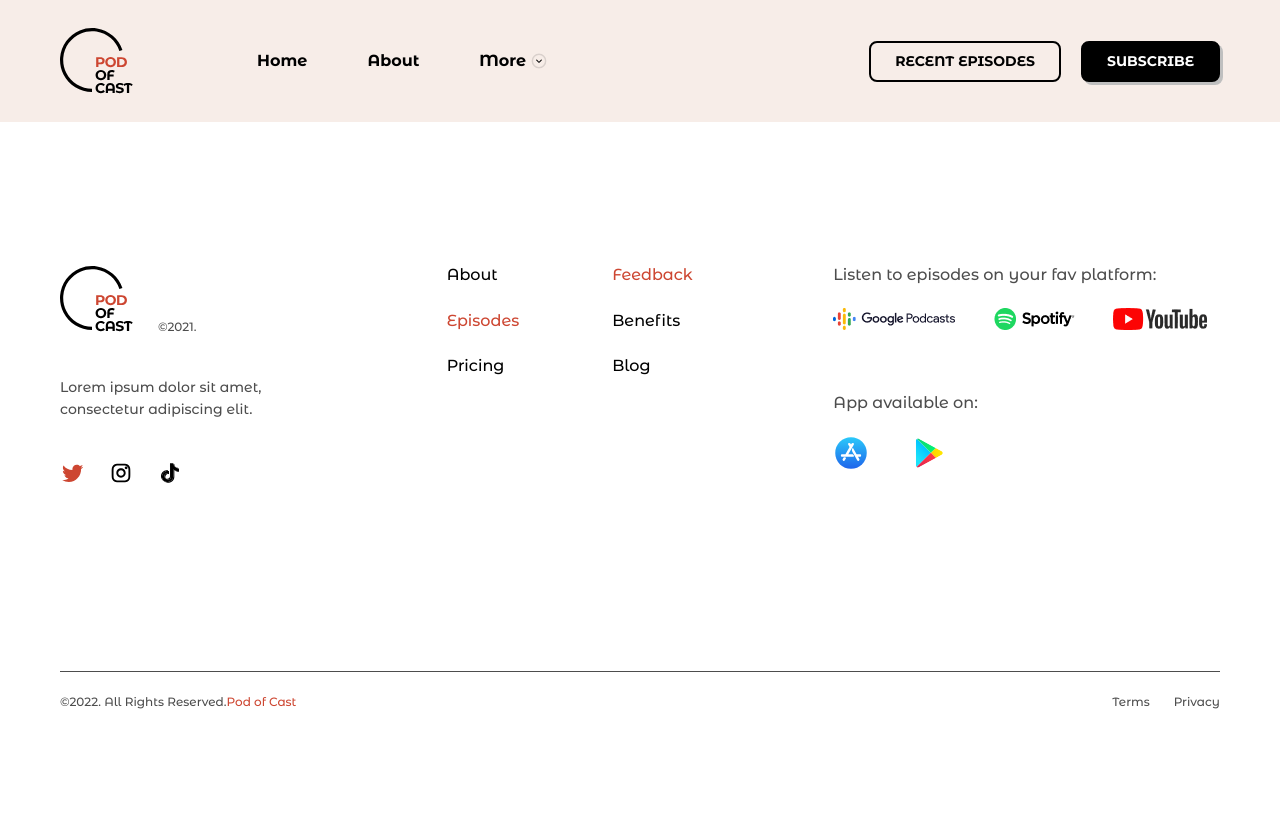
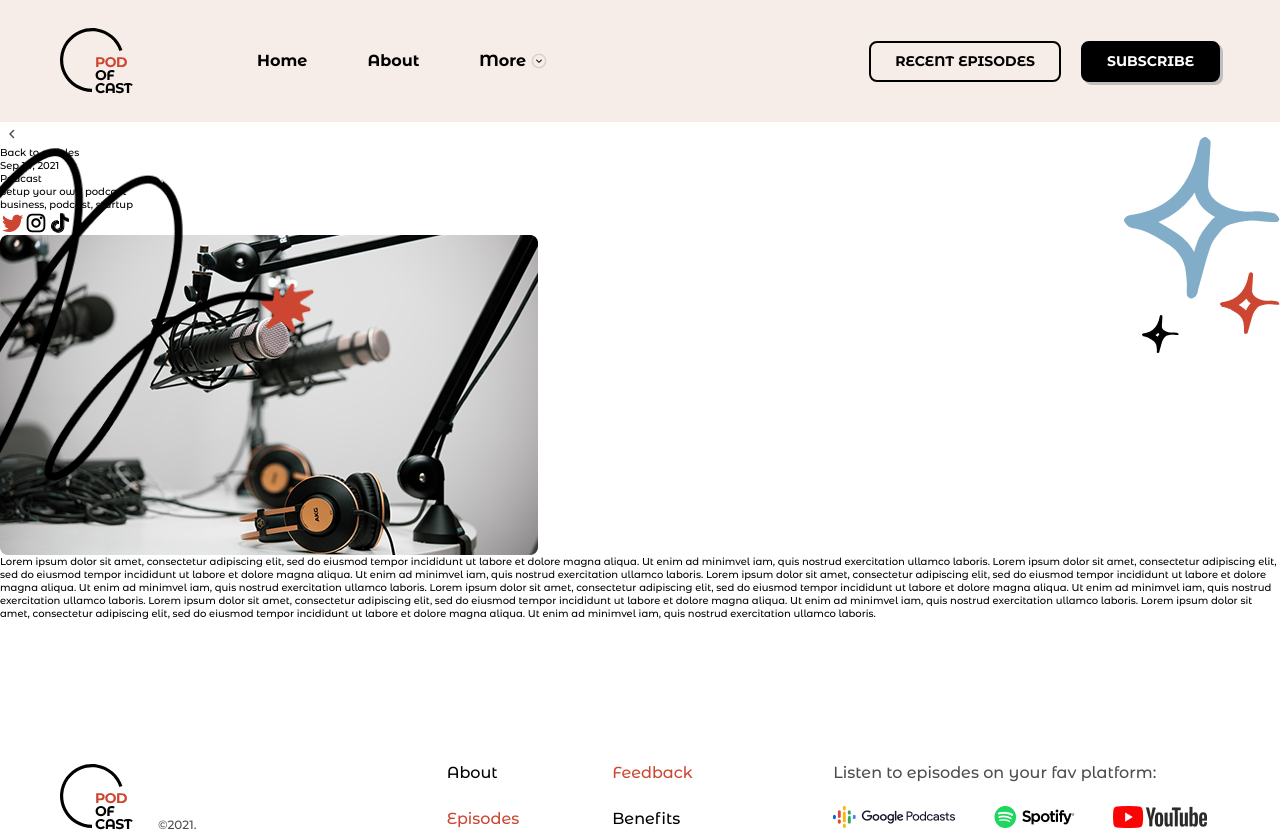
Before and after one commit to LiliiaGalkina/Podcast, a React (Vite) app: page /1 in a window 1280 px wide. Shown: the top 832 px of the page. Before the commit the page ends 800 px from the top, so only its background shows below. Built offline with nearby package versions, Linux system fonts and the light colour scheme.

Commit message:
начало верстки статьи блога

```diff
--- a/src/components/Main/AppRoute.jsx
+++ b/src/components/Main/AppRoute.jsx
@@ -2,6 +2,7 @@ import { Route, Routes } from "react-router-dom";
 import HomePage from "./HomePage/HomePage";
 import About from "./About/About";
 import Blog from "./Blog/Blog";
+import NewsItemContent from "./Newsitem/Newsitemcontent";
 
 const AppRoute = ({ episodes, pricing, feedback, benefits }) => {
   return (
@@ -18,7 +19,8 @@ const AppRoute = ({ episodes, pricing, feedback, benefits }) => {
         }
       />
       <Route path={"/about"} element={<About />} />
-      <Route path={"/blog"} element={<Blog />} />
+		  <Route path={"/blog"} element={<Blog />} />
+		  <Route path={`/:elemId`} element={<NewsItemContent/> } />
     </Routes>
   );
 };
--- /dev/null
+++ b/src/components/Main/Newsitem/Newsitemcontent.jsx
@@ -0,0 +1,55 @@
+import { useMatch } from "react-router-dom";
+import { posts } from "../newsitems";
+import allstyle from "../allstyles.module.scss";
+import style from "./newsitemcontent.module.scss";
+import { Link } from "react-router-dom";
+
+const NewsItemContent = () => {
+  const match = useMatch("/:id");
+  const postId = match.params.id;
+  const post = posts.find((elem) => elem.id == postId);
+
+  return (
+    <main>
+      <section className={style.hero}>
+        <div className={style.heroheader}>
+          <Link to={"/"}>
+            <img
+              src="/image/blog/arrow-back.png"
+              className={style.arrow}
+              alt="стрелка влево"
+            />
+            <p className={style.arrowtext}>Back to articles</p>
+          </Link>
+          <p className={style.date}>{post.date}</p>
+          <h3 className={style.category}>{post.category}</h3>
+          <h2 className={style.title}>{post.title}</h2>
+          <div className={style.theme}>{post.theme}</div>
+          <div className={style.social}>
+            <img src="/image/footer/twitter.svg" alt="twitter" />
+            <img src="/image/footer/instagram.svg" alt="instagram" />
+            <img src="/image/footer/tiktok.svg" alt="tiktok" />
+          </div>
+			  </div>
+			   <div className={allstyle.herodecorleft}>
+						<img
+						  src="/image/homepage/hero-decor1.png"
+						  alt="черная кривая с оранжевой звездочкой на конце"
+						/>
+					  </div>
+					  <div className={allstyle.herodecorright}>
+						<img
+						  src="/image/homepage/hero-decor2.png"
+						  alt="несколько разноцветных звездочек"
+						/>
+					  </div>
+		  </section>
+		  <section className={style.content}>
+			  <img src={post.image} alt={post.description} />
+			  <div className={style.contentext}>{post.text}</div>
+		  </section>
+    </main>
+  );
+};
+
+export default NewsItemContent;
--- a/src/components/Main/newsitems.js
+++ b/src/components/Main/newsitems.js
@@ -5,7 +5,7 @@ export const posts = [
     description: "аудио аппаратура",
     category: "Podcast",
     title: "Setup your own podcast",
-    text: "Lorem ipsum dolor sit amet, consectetur adipiscing elit, sed do eiusmod tempor incididunt ut labore et dolore magna aliqua. Ut enim ad minimvel iam, quis nostrud exercitation ullamco laboris...",
+    text: "Lorem ipsum dolor sit amet, consectetur adipiscing elit, sed do eiusmod tempor incididunt ut labore et dolore magna aliqua. Ut enim ad minimvel iam, quis nostrud exercitation ullamco laboris. Lorem ipsum dolor sit amet, consectetur adipiscing elit, sed do eiusmod tempor incididunt ut labore et dolore magna aliqua. Ut enim ad minimvel iam, quis nostrud exercitation ullamco laboris. Lorem ipsum dolor sit amet, consectetur adipiscing elit, sed do eiusmod tempor incididunt ut labore et dolore magna aliqua. Ut enim ad minimvel iam, quis nostrud exercitation ullamco laboris. Lorem ipsum dolor sit amet, consectetur adipiscing elit, sed do eiusmod tempor incididunt ut labore et dolore magna aliqua. Ut enim ad minimvel iam, quis nostrud exercitation ullamco laboris. Lorem ipsum dolor sit amet, consectetur adipiscing elit, sed do eiusmod tempor incididunt ut labore et dolore magna aliqua. Ut enim ad minimvel iam, quis nostrud exercitation ullamco laboris. Lorem ipsum dolor sit amet, consectetur adipiscing elit, sed do eiusmod tempor incididunt ut labore et dolore magna aliqua. Ut enim ad minimvel iam, quis nostrud exercitation ullamco laboris.",
     theme: "business, podcast, startup",
     date: "Sep 14, 2021",
   },
@@ -15,7 +15,7 @@ export const posts = [
     description: "девушка в маске рисует на стене",
     category: "Tips & Trick",
     title: "Doodle artwork 101",
-    text: "Lorem ipsum dolor sit amet, consectetur adipiscing elit, sed do eiusmod tempor incididunt ut labore et dolore magna aliqua. Ut enim ad minimvel iam, quis nostrud exercitation ullamco laboris...",
+    text: "Lorem ipsum dolor sit amet, consectetur adipiscing elit, sed do eiusmod tempor incididunt ut labore et dolore magna aliqua. Ut enim ad minimvel iam, quis nostrud exercitation ullamco laboris. Lorem ipsum dolor sit amet, consectetur adipiscing elit, sed do eiusmod tempor incididunt ut labore et dolore magna aliqua. Ut enim ad minimvel iam, quis nostrud exercitation ullamco laboris. Lorem ipsum dolor sit amet, consectetur adipiscing elit, sed do eiusmod tempor incididunt ut labore et dolore magna aliqua. Ut enim ad minimvel iam, quis nostrud exercitation ullamco laboris. Lorem ipsum dolor sit amet, consectetur adipiscing elit, sed do eiusmod tempor incididunt ut labore et dolore magna aliqua. Ut enim ad minimvel iam, quis nostrud exercitation ullamco laboris. Lorem ipsum dolor sit amet, consectetur adipiscing elit, sed do eiusmod tempor incididunt ut labore et dolore magna aliqua. Ut enim ad minimvel iam, quis nostrud exercitation ullamco laboris. Lorem ipsum dolor sit amet, consectetur adipiscing elit, sed do eiusmod tempor incididunt ut labore et dolore magna aliqua. Ut enim ad minimvel iam, quis nostrud exercitation ullamco laboris.",
     theme: "art, tips and trick, creative",
     date: "Sep 12, 2021",
   },
@@ -25,7 +25,7 @@ export const posts = [
     description: "рамка из листочков и веточек",
     category: "News",
     title: "Mother Nature Taking Over",
-    text: "Lorem ipsum dolor sit amet, consectetur adipiscing elit, sed do eiusmod tempor incididunt ut labore et dolore magna aliqua. Ut enim ad minimvel iam, quis nostrud exercitation ullamco laboris...",
+    text: "Lorem ipsum dolor sit amet, consectetur adipiscing elit, sed do eiusmod tempor incididunt ut labore et dolore magna aliqua. Ut enim ad minimvel iam, quis nostrud exercitation ullamco laboris. Lorem ipsum dolor sit amet, consectetur adipiscing elit, sed do eiusmod tempor incididunt ut labore et dolore magna aliqua. Ut enim ad minimvel iam, quis nostrud exercitation ullamco laboris. Lorem ipsum dolor sit amet, consectetur adipiscing elit, sed do eiusmod tempor incididunt ut labore et dolore magna aliqua. Ut enim ad minimvel iam, quis nostrud exercitation ullamco laboris. Lorem ipsum dolor sit amet, consectetur adipiscing elit, sed do eiusmod tempor incididunt ut labore et dolore magna aliqua. Ut enim ad minimvel iam, quis nostrud exercitation ullamco laboris. Lorem ipsum dolor sit amet, consectetur adipiscing elit, sed do eiusmod tempor incididunt ut labore et dolore magna aliqua. Ut enim ad minimvel iam, quis nostrud exercitation ullamco laboris. Lorem ipsum dolor sit amet, consectetur adipiscing elit, sed do eiusmod tempor incididunt ut labore et dolore magna aliqua. Ut enim ad minimvel iam, quis nostrud exercitation ullamco laboris.",
     theme: "nature, news",
     date: "Sep 10, 2021",
   },
@@ -35,7 +35,7 @@ export const posts = [
     description: "парень и девушка в наушниках сидят на диване",
     category: "Productivity",
     title: "How to Be Productive",
-    text: "Lorem ipsum dolor sit amet, consectetur adipiscing elit, sed do eiusmod tempor incididunt ut labore et dolore magna aliqua. Ut enim ad minimvel iam, quis nostrud exercitation ullamco laboris...",
+    text: "Lorem ipsum dolor sit amet, consectetur adipiscing elit, sed do eiusmod tempor incididunt ut labore et dolore magna aliqua. Ut enim ad minimvel iam, quis nostrud exercitation ullamco laboris. Lorem ipsum dolor sit amet, consectetur adipiscing elit, sed do eiusmod tempor incididunt ut labore et dolore magna aliqua. Ut enim ad minimvel iam, quis nostrud exercitation ullamco laboris. Lorem ipsum dolor sit amet, consectetur adipiscing elit, sed do eiusmod tempor incididunt ut labore et dolore magna aliqua. Ut enim ad minimvel iam, quis nostrud exercitation ullamco laboris. Lorem ipsum dolor sit amet, consectetur adipiscing elit, sed do eiusmod tempor incididunt ut labore et dolore magna aliqua. Ut enim ad minimvel iam, quis nostrud exercitation ullamco laboris. Lorem ipsum dolor sit amet, consectetur adipiscing elit, sed do eiusmod tempor incididunt ut labore et dolore magna aliqua. Ut enim ad minimvel iam, quis nostrud exercitation ullamco laboris. Lorem ipsum dolor sit amet, consectetur adipiscing elit, sed do eiusmod tempor incididunt ut labore et dolore magna aliqua. Ut enim ad minimvel iam, quis nostrud exercitation ullamco laboris.",
     theme: "mindset, productivity",
     date: "Sep 8, 2021",
   },
@@ -45,7 +45,7 @@ export const posts = [
     description: "аудио аппаратура",
     category: "Business",
     title: "Setup your own podcast",
-    text: "Lorem ipsum dolor sit amet, consectetur adipiscing elit, sed do eiusmod tempor incididunt ut labore et dolore magna aliqua. Ut enim ad minimvel iam, quis nostrud exercitation ullamco laboris...",
+    text: "Lorem ipsum dolor sit amet, consectetur adipiscing elit, sed do eiusmod tempor incididunt ut labore et dolore magna aliqua. Ut enim ad minimvel iam, quis nostrud exercitation ullamco laboris. Lorem ipsum dolor sit amet, consectetur adipiscing elit, sed do eiusmod tempor incididunt ut labore et dolore magna aliqua. Ut enim ad minimvel iam, quis nostrud exercitation ullamco laboris. Lorem ipsum dolor sit amet, consectetur adipiscing elit, sed do eiusmod tempor incididunt ut labore et dolore magna aliqua. Ut enim ad minimvel iam, quis nostrud exercitation ullamco laboris. Lorem ipsum dolor sit amet, consectetur adipiscing elit, sed do eiusmod tempor incididunt ut labore et dolore magna aliqua. Ut enim ad minimvel iam, quis nostrud exercitation ullamco laboris. Lorem ipsum dolor sit amet, consectetur adipiscing elit, sed do eiusmod tempor incididunt ut labore et dolore magna aliqua. Ut enim ad minimvel iam, quis nostrud exercitation ullamco laboris. Lorem ipsum dolor sit amet, consectetur adipiscing elit, sed do eiusmod tempor incididunt ut labore et dolore magna aliqua. Ut enim ad minimvel iam, quis nostrud exercitation ullamco laboris.",
     theme: "business, podcast, startup",
     date: "Sep 14, 2021",
   },
@@ -55,7 +55,7 @@ export const posts = [
     description: "девушка в маске рисует на стене",
     category: "News",
     title: "Doodle artwork 101",
-    text: "Lorem ipsum dolor sit amet, consectetur adipiscing elit, sed do eiusmod tempor incididunt ut labore et dolore magna aliqua. Ut enim ad minimvel iam, quis nostrud exercitation ullamco laboris...",
+    text: "Lorem ipsum dolor sit amet, consectetur adipiscing elit, sed do eiusmod tempor incididunt ut labore et dolore magna aliqua. Ut enim ad minimvel iam, quis nostrud exercitation ullamco laboris. Lorem ipsum dolor sit amet, consectetur adipiscing elit, sed do eiusmod tempor incididunt ut labore et dolore magna aliqua. Ut enim ad minimvel iam, quis nostrud exercitation ullamco laboris. Lorem ipsum dolor sit amet, consectetur adipiscing elit, sed do eiusmod tempor incididunt ut labore et dolore magna aliqua. Ut enim ad minimvel iam, quis nostrud exercitation ullamco laboris. Lorem ipsum dolor sit amet, consectetur adipiscing elit, sed do eiusmod tempor incididunt ut labore et dolore magna aliqua. Ut enim ad minimvel iam, quis nostrud exercitation ullamco laboris. Lorem ipsum dolor sit amet, consectetur adipiscing elit, sed do eiusmod tempor incididunt ut labore et dolore magna aliqua. Ut enim ad minimvel iam, quis nostrud exercitation ullamco laboris. Lorem ipsum dolor sit amet, consectetur adipiscing elit, sed do eiusmod tempor incididunt ut labore et dolore magna aliqua. Ut enim ad minimvel iam, quis nostrud exercitation ullamco laboris.",
     theme: "art, tips and trick, creative",
     date: "Sep 12, 2021",
   },
```
Also changed, not shown: src/components/Main/Newsitem/Newsitem.jsx (+4 -3 lines), public/image/blog/arrow-back.png (added), src/components/Main/Newsitem/newsitemcontent.module.scss (added).
